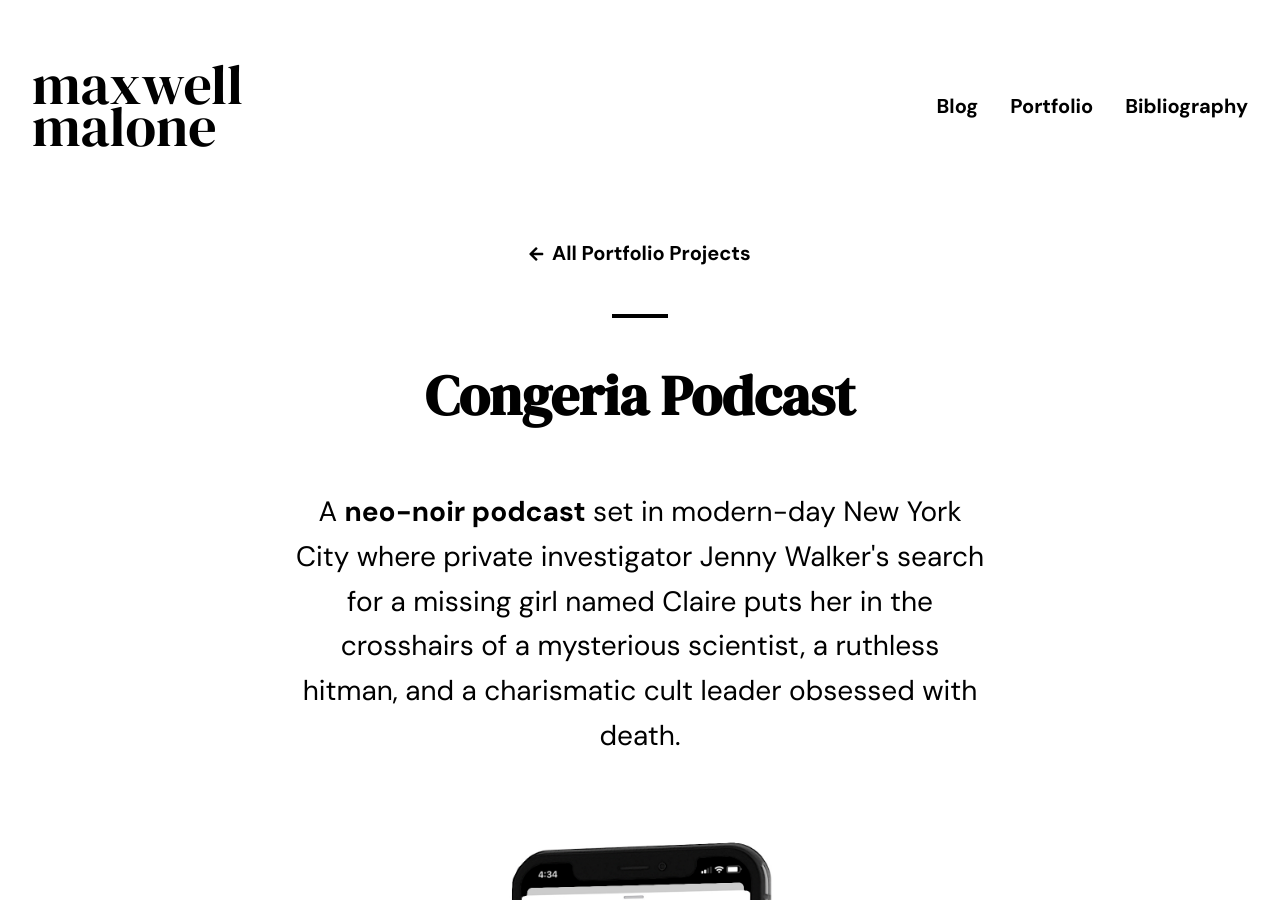
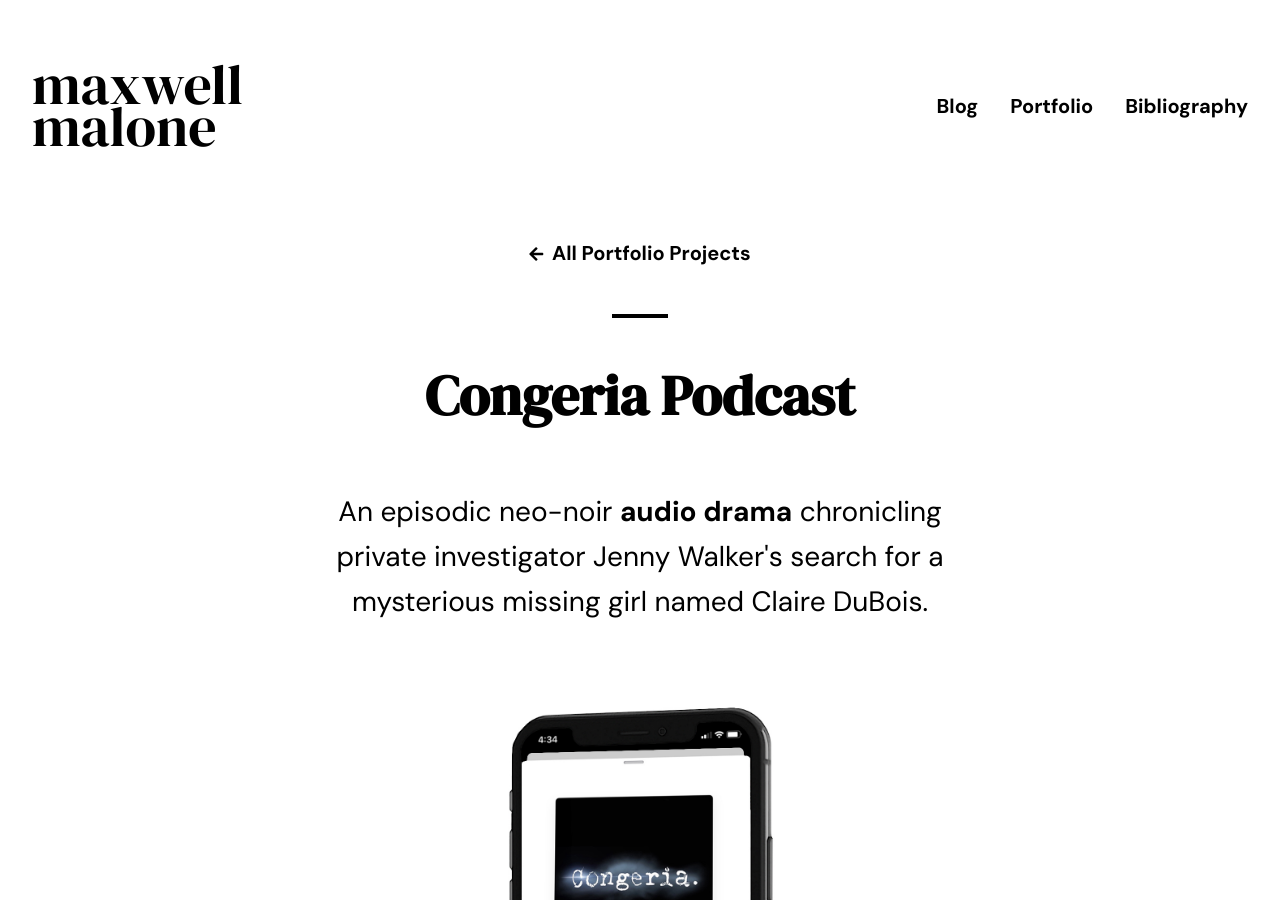
Before and after one commit to mnmalone/mnmalone2021, a Jekyll site: the page built from _projects/congeria-podcast.md, in a window 1280 px wide and 900 px high. Built offline with Jekyll 4.4.1, drawn with Linux system fonts in a browser that asks for light colours; some web fonts are replaced; comment, search, counter and statistics services are not loaded.

Commit message:
Update congeria-podcast.md

```diff
--- a/_projects/congeria-podcast.md
+++ b/_projects/congeria-podcast.md
@@ -2,7 +2,7 @@
 permalink: congeria-podcast
 layout: casestudy
 name: Congeria Podcast
-descript: A <strong>neo-noir podcast</strong> set in modern-day New York City where private investigator Jenny Walker's search for a missing girl named Claire puts her in the crosshairs of a mysterious scientist, a ruthless hitman, and a charismatic cult leader obsessed with death.
+descript: An episodic neo-noir <strong>audio drama</strong> chronicling private investigator Jenny Walker's search for a mysterious missing girl named Claire DuBois.
 images:
     - congeria-cover.jpg
     - congeria-1.jpg
```
